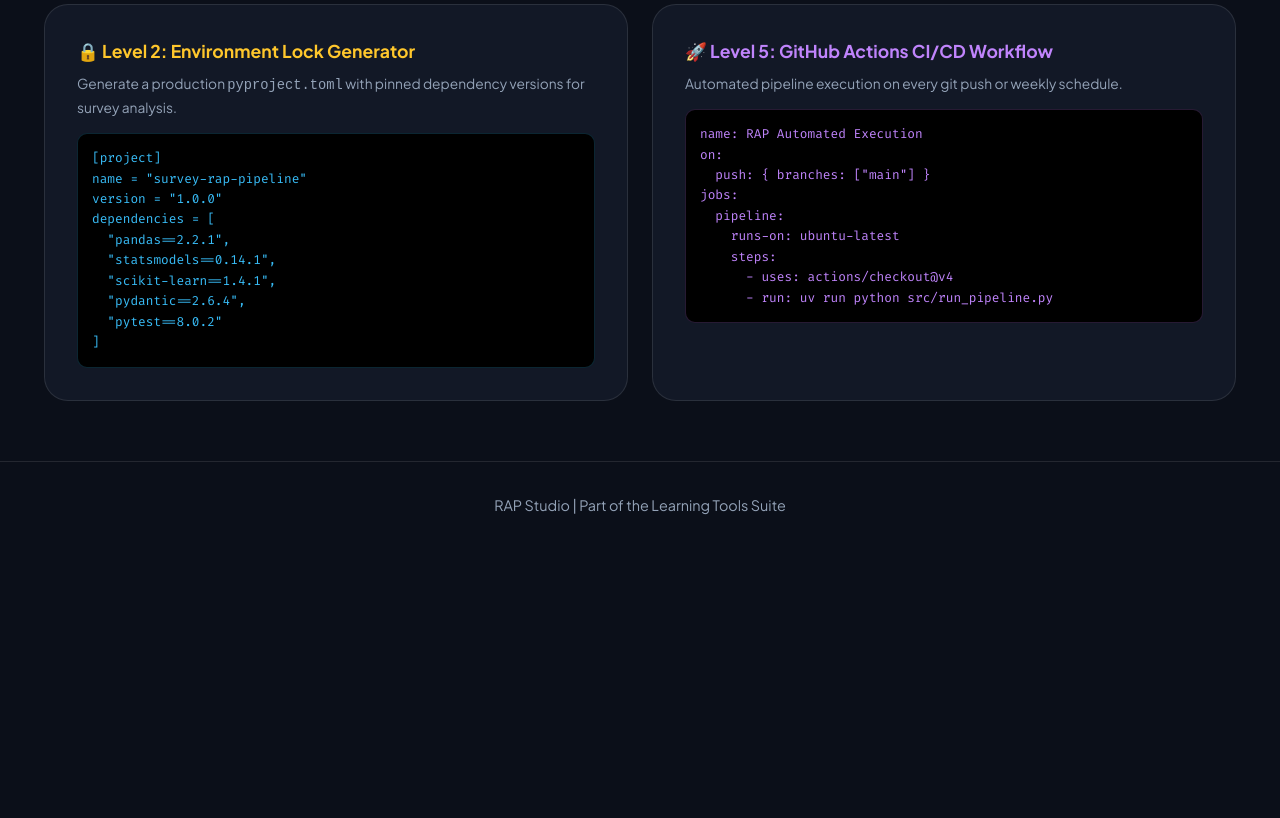
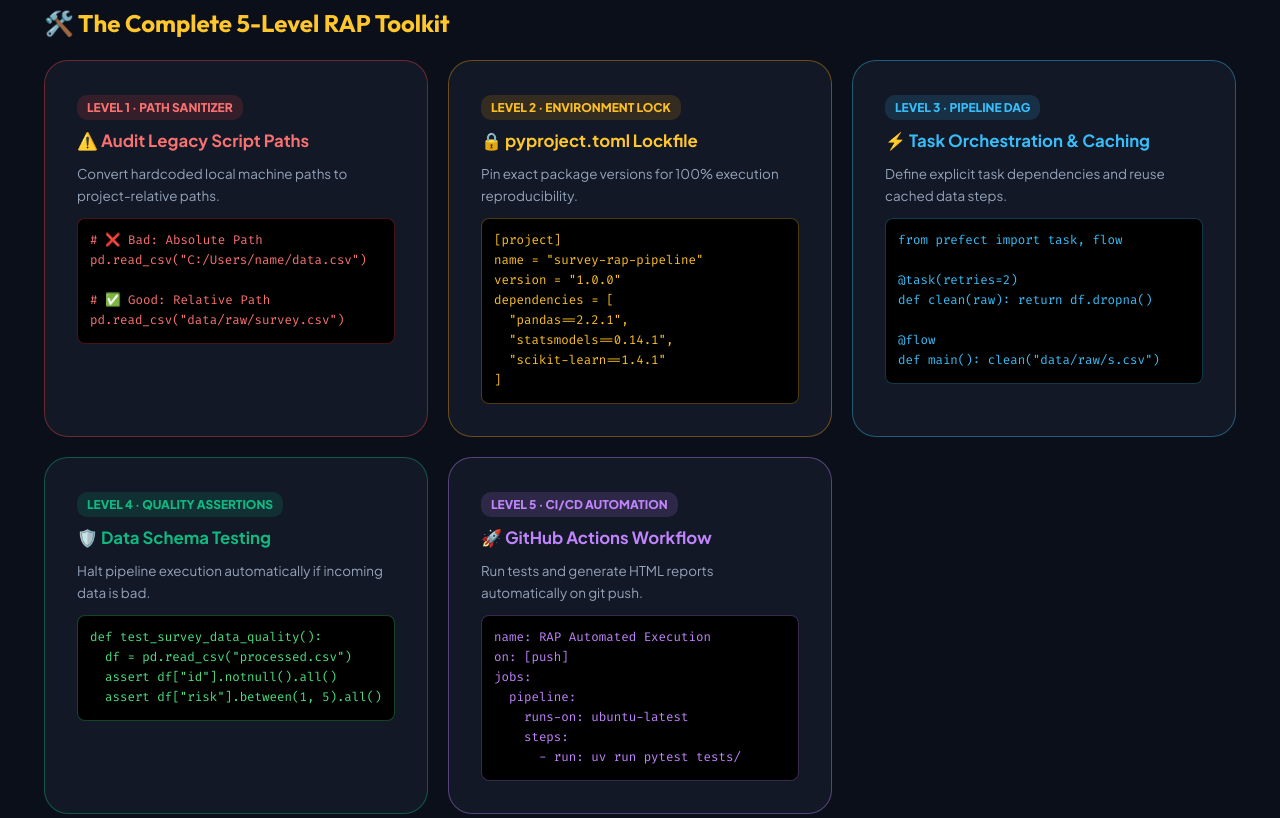
Before and after one commit to p3ji/learn, a plain HTML site: page apps/rap_studio/index.html in a window 1280 px wide. Shown: the part 659-1477 px from the top of the page. Before the commit the page ends 1208 px from the top, so only its background shows below. Drawn offline with Linux system fonts and the light colour scheme.

Commit message:
feat: Expand RAP Studio home grid to feature cards for all 5 levels (Level 1 Path Audit to Level 5 CI/CD)

```diff
--- a/apps/rap_studio/index.html
+++ b/apps/rap_studio/index.html
@@ -57,45 +57,84 @@
             <div id="rapStudioCard"></div>
         </section>
 
-        <!-- RAP Interactive Generators Grid -->
-        <div style="display: grid; grid-template-columns: 1fr 1fr; gap: 24px; margin-bottom: 40px;">
+        <!-- RAP Interactive Toolkit & Generators Grid (All 5 Levels) -->
+        <h2 style="color: var(--gold-primary); font-family: var(--font-heading); font-size: 1.5rem; margin: 30px 0 18px;">🛠️ The Complete 5-Level RAP Toolkit</h2>
 
-            <!-- Tool 1: pyproject.toml Generator -->
-            <section class="section-card" style="margin-bottom:0;">
-                <h3 style="color: var(--gold-primary); font-size: 1.1rem; margin-bottom: 8px;">🔒 Level 2: Environment Lock Generator</h3>
-                <p style="color: var(--text-muted); font-size: 0.86rem; margin-bottom: 14px;">Generate a production <code>pyproject.toml</code> with pinned dependency versions for survey analysis.</p>
+        <div style="display: grid; grid-template-columns: repeat(auto-fit, minmax(320px, 1fr)); gap: 20px; margin-bottom: 40px;">
 
-                <div style="background:#000; padding:14px; border-radius:10px; font-family:var(--font-mono); font-size:0.8rem; color:#38BDF8; overflow-x:auto; border:1px solid rgba(56,189,248,0.2);">
+            <!-- Tool 1: Level 1 Audit -->
+            <section class="section-card" style="margin-bottom:0; border-color: rgba(239,68,68,0.4);">
+                <div style="background: rgba(239,68,68,0.15); color:#F87171; font-weight:800; font-size:0.75rem; padding:3px 10px; border-radius:10px; display:inline-block; margin-bottom:8px;">LEVEL 1 · PATH SANITIZER</div>
+                <h3 style="color: #F87171; font-size: 1.05rem; margin-bottom: 8px;">⚠️ Audit Legacy Script Paths</h3>
+                <p style="color: var(--text-muted); font-size: 0.84rem; margin-bottom: 12px;">Convert hardcoded local machine paths to project-relative paths.</p>
+                <div style="background:#000; padding:12px; border-radius:8px; font-family:var(--font-mono); font-size:0.78rem; color:#F87171; overflow-x:auto; border:1px solid rgba(239,68,68,0.3);">
+                    # ❌ Bad: Absolute Path<br>
+                    pd.read_csv("C:/Users/name/data.csv")<br><br>
+                    # ✅ Good: Relative Path<br>
+                    pd.read_csv("data/raw/survey.csv")
+                </div>
+            </section>
+
+            <!-- Tool 2: Level 2 pyproject.toml -->
+            <section class="section-card" style="margin-bottom:0; border-color: rgba(245,158,11,0.4);">
+                <div style="background: rgba(245,158,11,0.15); color:#FBBF24; font-weight:800; font-size:0.75rem; padding:3px 10px; border-radius:10px; display:inline-block; margin-bottom:8px;">LEVEL 2 · ENVIRONMENT LOCK</div>
+                <h3 style="color: var(--gold-primary); font-size: 1.05rem; margin-bottom: 8px;">🔒 pyproject.toml Lockfile</h3>
+                <p style="color: var(--text-muted); font-size: 0.84rem; margin-bottom: 12px;">Pin exact package versions for 100% execution reproducibility.</p>
+                <div style="background:#000; padding:12px; border-radius:8px; font-family:var(--font-mono); font-size:0.78rem; color:#FBBF24; overflow-x:auto; border:1px solid rgba(251,191,36,0.3);">
                     [project]<br>
                     name = "survey-rap-pipeline"<br>
                     version = "1.0.0"<br>
                     dependencies = [<br>
                     &nbsp;&nbsp;"pandas==2.2.1",<br>
                     &nbsp;&nbsp;"statsmodels==0.14.1",<br>
-                    &nbsp;&nbsp;"scikit-learn==1.4.1",<br>
-                    &nbsp;&nbsp;"pydantic==2.6.4",<br>
-                    &nbsp;&nbsp;"pytest==8.0.2"<br>
+                    &nbsp;&nbsp;"scikit-learn==1.4.1"<br>
                     ]
                 </div>
             </section>
 
-            <!-- Tool 2: CI/CD Workflow Generator -->
-            <section class="section-card" style="margin-bottom:0;">
-                <h3 style="color: #C084FC; font-size: 1.1rem; margin-bottom: 8px;">🚀 Level 5: GitHub Actions CI/CD Workflow</h3>
-                <p style="color: var(--text-muted); font-size: 0.86rem; margin-bottom: 14px;">Automated pipeline execution on every git push or weekly schedule.</p>
+            <!-- Tool 3: Level 3 Pipeline DAG -->
+            <section class="section-card" style="margin-bottom:0; border-color: rgba(56,189,248,0.4);">
+                <div style="background: rgba(56,189,248,0.15); color:#38BDF8; font-weight:800; font-size:0.75rem; padding:3px 10px; border-radius:10px; display:inline-block; margin-bottom:8px;">LEVEL 3 · PIPELINE DAG</div>
+                <h3 style="color: #38BDF8; font-size: 1.05rem; margin-bottom: 8px;">⚡ Task Orchestration &amp; Caching</h3>
+                <p style="color: var(--text-muted); font-size: 0.84rem; margin-bottom: 12px;">Define explicit task dependencies and reuse cached data steps.</p>
+                <div style="background:#000; padding:12px; border-radius:8px; font-family:var(--font-mono); font-size:0.78rem; color:#38BDF8; overflow-x:auto; border:1px solid rgba(56,189,248,0.3);">
+                    from prefect import task, flow<br><br>
+                    @task(retries=2)<br>
+                    def clean(raw): return df.dropna()<br><br>
+                    @flow<br>
+                    def main(): clean("data/raw/s.csv")
+                </div>
+            </section>
 
-                <div style="background:#000; padding:14px; border-radius:10px; font-family:var(--font-mono); font-size:0.8rem; color:#C084FC; overflow-x:auto; border:1px solid rgba(192,132,252,0.2);">
+            <!-- Tool 4: Level 4 Testing -->
+            <section class="section-card" style="margin-bottom:0; border-color: rgba(16,185,129,0.4);">
+                <div style="background: rgba(16,185,129,0.15); color:#10B981; font-weight:800; font-size:0.75rem; padding:3px 10px; border-radius:10px; display:inline-block; margin-bottom:8px;">LEVEL 4 · QUALITY ASSERTIONS</div>
+                <h3 style="color: #10B981; font-size: 1.05rem; margin-bottom: 8px;">🛡️ Data Schema Testing</h3>
+                <p style="color: var(--text-muted); font-size: 0.84rem; margin-bottom: 12px;">Halt pipeline execution automatically if incoming data is bad.</p>
+                <div style="background:#000; padding:12px; border-radius:8px; font-family:var(--font-mono); font-size:0.78rem; color:#4ADE80; overflow-x:auto; border:1px solid rgba(74,222,128,0.3);">
+                    def test_survey_data_quality():<br>
+                    &nbsp;&nbsp;df = pd.read_csv("processed.csv")<br>
+                    &nbsp;&nbsp;assert df["id"].notnull().all()<br>
+                    &nbsp;&nbsp;assert df["risk"].between(1, 5).all()
+                </div>
+            </section>
+
+            <!-- Tool 5: Level 5 CI/CD -->
+            <section class="section-card" style="margin-bottom:0; border-color: rgba(192,132,252,0.4);">
+                <div style="background: rgba(192,132,252,0.15); color:#C084FC; font-weight:800; font-size:0.75rem; padding:3px 10px; border-radius:10px; display:inline-block; margin-bottom:8px;">LEVEL 5 · CI/CD AUTOMATION</div>
+                <h3 style="color: #C084FC; font-size: 1.05rem; margin-bottom: 8px;">🚀 GitHub Actions Workflow</h3>
+                <p style="color: var(--text-muted); font-size: 0.84rem; margin-bottom: 12px;">Run tests and generate HTML reports automatically on git push.</p>
+                <div style="background:#000; padding:12px; border-radius:8px; font-family:var(--font-mono); font-size:0.78rem; color:#C084FC; overflow-x:auto; border:1px solid rgba(192,132,252,0.3);">
                     name: RAP Automated Execution<br>
-                    on:<br>
-                    &nbsp;&nbsp;push: { branches: ["main"] }<br>
+                    on: [push]<br>
                     jobs:<br>
                     &nbsp;&nbsp;pipeline:<br>
                     &nbsp;&nbsp;&nbsp;&nbsp;runs-on: ubuntu-latest<br>
                     &nbsp;&nbsp;&nbsp;&nbsp;steps:<br>
-                    &nbsp;&nbsp;&nbsp;&nbsp;&nbsp;&nbsp;- uses: actions/checkout@v4<br>
-                    &nbsp;&nbsp;&nbsp;&nbsp;&nbsp;&nbsp;- run: uv run python src/run_pipeline.py
+                    &nbsp;&nbsp;&nbsp;&nbsp;&nbsp;&nbsp;- run: uv run pytest tests/
                 </div>
             </section>
+
         </div>
 
     </main>
```
